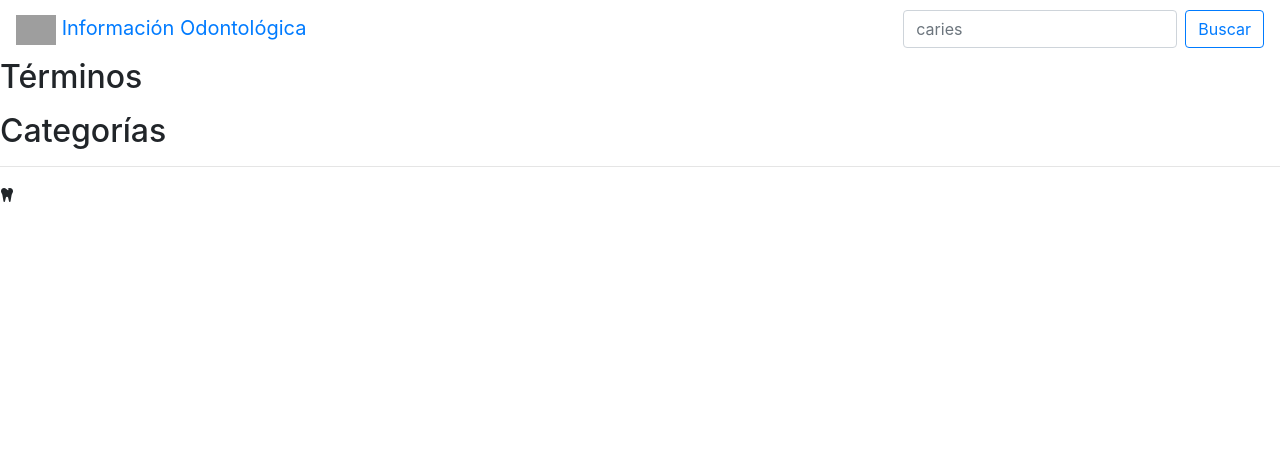
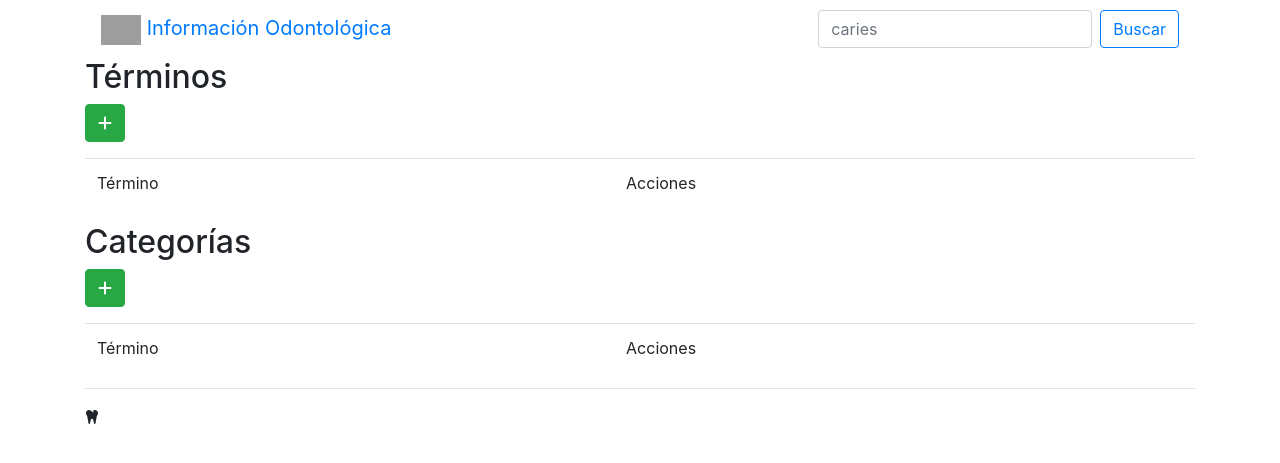
Before and after one commit to fvillena/dental-glossary, a PHP site: page /dental-glossary/editor/index.php in a window 1280 px wide. Shown: the top 463 px of the page. Run offline with PHP 8.4, Linux system fonts and the light colour scheme; data that the repository does not hold is empty; some libraries are stand-ins or nearby versions; grey boxes are pictures that could not be loaded.

Commit message:
term delete and items on tables

```diff
--- a/editor/index.js
+++ b/editor/index.js
@@ -4,11 +4,12 @@ $(document).ready(function() {
         data: {
             'action': 'terms'
         },
+        async: true,
         type: 'GET',
         success: function(result) {
             $("#terms").html('');
             $.each(result, function(index, value) {
-                $("#terms").append("<li>" + "<a href=term.php?id=" + value.id + ">" + value.name + "</a>" + "</li>");
+                $("#terms").append("<tr><td>" +value.name+  "<td><div class='btn-group' role='group'><a href='../term.php?id=" + value.id + "' type='button' class='btn btn-primary'><i class='fas fa-eye'></i></a><a href='term.php?id=" + value.id + "' type='button' class='btn btn-primary'><i class='fas fa-edit'></i></a><a href='?delete=term&id="+value.id+"' type='button' class='btn btn-danger'><i class='fas fa-trash'></i></a></div></td></tr>");
             });
         }
     });
@@ -21,7 +22,7 @@ $(document).ready(function() {
         success: function(result) {
             $("#categories").html('');
             $.each(result, function(index, value) {
-                $("#categories").append("<li>" + "<a href=category.php?id=" + value.id + ">" + value.name + "</a>" + "</li>");
+                $("#categories").append("<tr><td>" + value.name + "</td><td><div class='btn-group' role='group'><a href='../term.php?id=" + value.id + "' type='button' class='btn btn-primary'><i class='fas fa-eye'></i></a><a href='term.php?id=" + value.id + "' type='button' class='btn btn-primary'><i class='fas fa-edit'></i></a><a href='' type='button' class='btn btn-danger'><i class='fas fa-trash'></i></a></div></td></tr>");
             });
         }
     });
--- a/editor/index.php
+++ b/editor/index.php
@@ -1,22 +1,74 @@
+<?php
+
+if (isset($_GET['delete'])) {
+    include('../controller.php');
+    if ($_GET['delete'] == 'term') {
+        deleteTerm($_GET['id'],$connection);
+    };
+    if ($_GET['delete'] == 'category') {
+        # code...
+    }
+
+
+}
+
+?>
 <!DOCTYPE html>
 <html lang="en">
+
 <head>
     <meta charset="UTF-8">
     <meta name="viewport" content="width=device-width, initial-scale=1.0">
     <meta http-equiv="X-UA-Compatible" content="ie=edge">
-    <title>Document</title>
+    <title>Editor</title>
 </head>
+
 <body>
+    <div class="container">
         <?php include('../header.php'); ?>
         <h2>Términos</h2>
-    <ul id=terms>...</ul>
+        <p><a href="term.php?id=NULL" type="button" class="btn btn-success"><i class="fas fa-plus"></i></a></p>
+        <table class="table" id=terms_table>
+            <thead>
+                <tr>
+                    <td>
+                        Término
+                    </td>
+                    <td>
+                        Acciones
+                    </td>
+                </tr>
+            </thead>
+            <tbody id=terms>
+
+            </tbody>
+        </table>
+        <!-- <ul id=terms>...</ul> -->
         <h2>Categorías</h2>
-    <ul id=categories>...</ul>
+        <p><a href="#" type="button" class="btn btn-success"><i class="fas fa-plus"></i></a></p>
+        <table class="table">
+            <thead>
+                <tr>
+                    <td>
+                        Término
+                    </td>
+                    <td>
+                        Acciones
+                    </td>
+                </tr>
+            </thead>
+            <tbody id=categories>
+
+            </tbody>
+        </table>
+        <!-- <ul id=categories>...</ul> -->
         <script src="../jquery-3.3.1.min.js"></script>
 
         <script type="text/javascript" src="index.js"></script>
 
         <?php include('../footer.php'); ?>
     </div>
+    </div>
 </body>
+
 </html>
```
Lines whose indentation alone changed are shown as unchanged.
